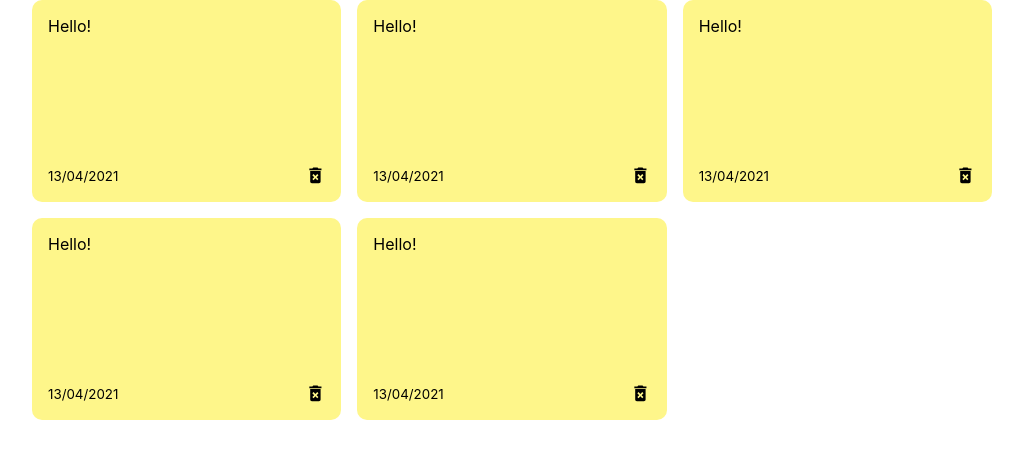
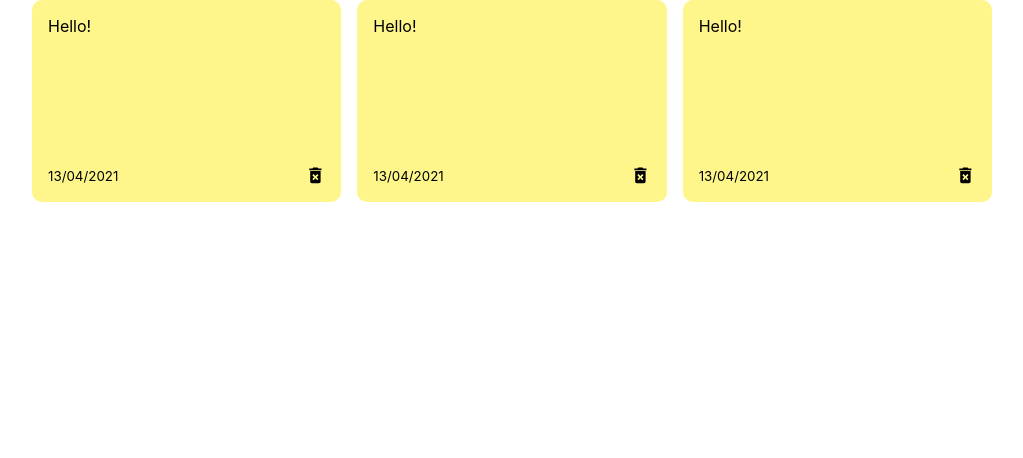
Before and after one commit to carlsondultra/React-Notes, a React (Create React App) app: page / in a window 1280 px wide. Shown: the top 458 px of the page, without its empty margins (128-1151 px from the left). Built offline with nearby package versions, Linux system fonts and the light colour scheme.

Commit message:
Rendering note component dynamically

```diff
--- a/src/App.js
+++ b/src/App.js
@@ -1,9 +1,31 @@
+import { useState } from "react";
+import { nanoid } from 'nanoid'
 import NotesList from "./components/NotesList";
 
 const App = () => {
+  const [notes, setNotes] = useState([
+    {
+    id: nanoid(),
+    text: "Notes Test",
+    date: "01/02/2021"
+    },
+    {
+      id: nanoid(),
+      text: "Notes Test 2",
+      date: "02/02/2021"
+    },
+    {
+      id: nanoid(),
+      text: "Notes Test 3",
+      date: "03/02/2021"
+    },
+
+
+]);
+
   return (
     <div className="container">
-      <NotesList />
+      <NotesList notes={notes}/>
     </div>
   );
 };
--- a/src/components/NotesList.js
+++ b/src/components/NotesList.js
@@ -1,14 +1,12 @@
 import Note from './Note';
 
-const NotesList = () => {
+const NotesList = ({ notes }) => {
     return(
         <div className="notes-list">
-            <Note />
-            <Note />
-            <Note />
-            <Note />
-            <Note />
-
+            {/* For each note, render a note component */}
+            {notes.map((note) => (
+                <Note/>
+            ))}
         </div>
     )
 }
```
